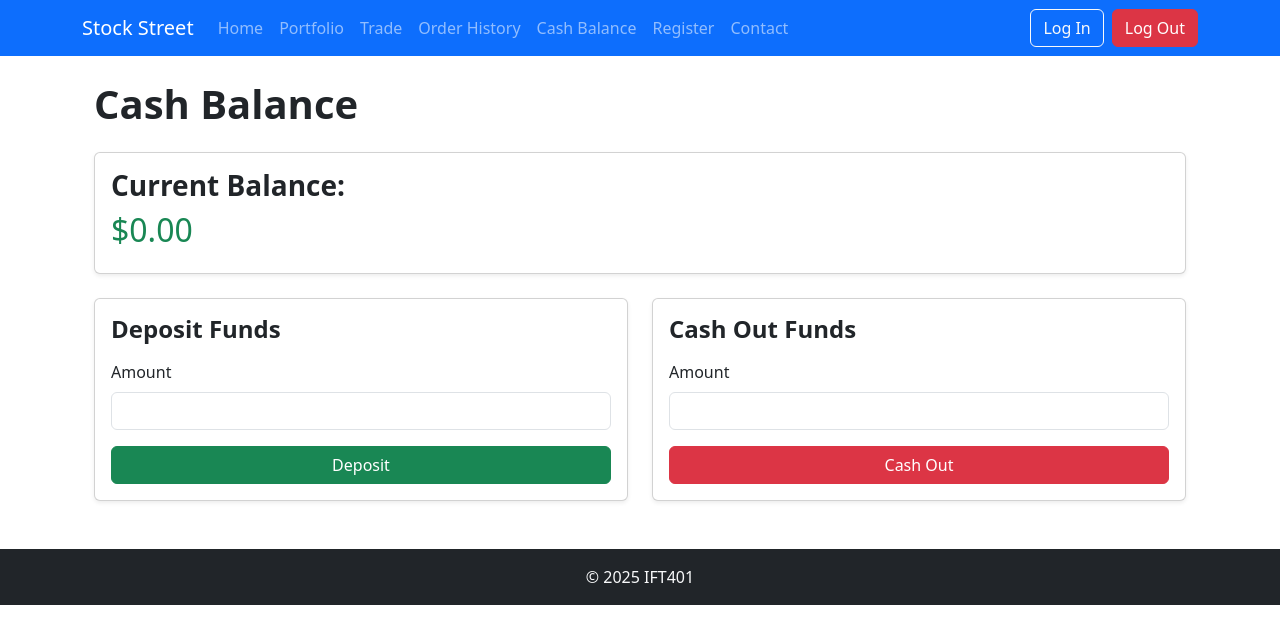
After one commit to wzhan246/github-test, a Flask app: page /cash_balance in a window 1280 px wide. The commit adds this page. Shown: the top 644 px of the page. Run offline with Flask 3, Linux system fonts and the light colour scheme; the visitor is signed in with stand-in values (Sample User, id 1).

Commit message:
Add cash balance and update history of transcations.
I have updated the app.py to include the new route for cash_balances. I have updated the page to show the proper cash balance as well as letting the user withdraw and add. I have added cash balance to both portfolio page and the  trade page. I also added the order history page to show all previous transactions.

```diff
--- a/new-template/app.py
+++ b/new-template/app.py
@@ -202,11 +202,13 @@ def portfolio():
     stocks = Stock.query.all()
     market_prices = {stock.id: random_float(1.0, 5000.0) for stock in stocks}
     return render_template("portfolio.html",
-                           portfolio=portfolio,
-                           user=user,
-                           market_prices=market_prices,
-                           message=request.args.get("message"),
-                           market_is_open=is_market_open())
+        portfolio=portfolio,
+        user=user,
+        market_prices=market_prices,
+        message=request.args.get("message"),
+        market_is_open=is_market_open(),
+        cash_balance=user.cash_balance
+    )
 
 @app.route("/trade", methods=["GET", "POST"])
 @login_required
@@ -225,7 +227,8 @@ def trade():
             portfolio=portfolio,
             display_prices=display_prices,
             message="Market is currently closed. You can trade only during open hours.",
-            market_is_open=False
+            market_is_open=False,
+            cash_balance=user.cash_balance
         )
 
     if request.method == "POST":
@@ -269,7 +272,9 @@ def trade():
                            portfolio=portfolio,
                            display_prices=display_prices,
                            message=message,
-                           market_is_open=True)
+                           market_is_open=True,
+                           cash_balance=user.cash_balance
+    )
 
 @app.route("/order_history")
 @login_required
@@ -370,6 +375,35 @@ def contact():
         pass
     return render_template("contact.html")
 
+@app.route("/cash_balance", methods=["GET", "POST"])
+
+@login_required
+def cash_balance():
+    user = current_user
+    message = None
+
+    if request.method == "POST":
+        action = request.form.get("action")
+        amount = float(request.form.get("amount", 0))
+
+        if amount <= 0:
+            message = "❌ Please enter a positive amount."
+        else:
+            if action == "deposit":
+                user.cash_balance += amount
+                message = f"✅ Deposited ${amount:.2f} successfully!"
+            elif action == "cashout":
+                if user.cash_balance >= amount:
+                    user.cash_balance -= amount
+                    message = f"💵 Cashed out ${amount:.2f} successfully!"
+                else:
+                    message = "❌ Insufficient funds for cash out."
+
+            db.session.commit()
+
+    return render_template("cash_balance.html", user=user, message=message)
+
+
 # -------------------------
 # MAIN ENTRY POINT****
 # -------------------------
--- a/new-template/templates/base.html
+++ b/new-template/templates/base.html
@@ -20,6 +20,7 @@
           <li class="nav-item"><a class="nav-link" href="{{ url_for('portfolio') }}">Portfolio</a></li>
           <li class="nav-item"><a class="nav-link" href="{{ url_for('trade') }}">Trade</a></li>
           <li class="nav-item"><a class="nav-link" href="{{ url_for('order_history') }}">Order History</a></li>
+          <li class="nav-item"><a class="nav-link" href="{{ url_for('cash_balance') }}">Cash Balance</a></li>
           <li class="nav-item"><a class="nav-link" href="{{ url_for('register') }}">Register</a></li>
           <li class="nav-item"><a class="nav-link" href="{{ url_for('contact') }}">Contact</a></li>
         </ul>
--- /dev/null
+++ b/new-template/templates/cash_balance.html
@@ -0,0 +1,54 @@
+{% extends "base.html" %}
+
+{% block title %}Cash Balance{% endblock %}
+
+{% block content %}
+<div class="container mt-4">
+  <h1 class="fw-bold mb-4">Cash Balance</h1>
+
+  {% if message %}
+  <div class="alert alert-info">{{ message }}</div>
+  {% endif %}
+
+  <div class="card shadow-sm">
+    <div class="card-body">
+      <h3 class="fw-semibold">Current Balance:</h3>
+      <h2 class="text-success">${{ "%.2f"|format(user.cash_balance) }}</h2>
+    </div>
+  </div>
+
+  <div class="row mt-4">
+    <div class="col-md-6">
+      <div class="card shadow-sm">
+        <div class="card-body">
+          <h4 class="fw-bold">Deposit Funds</h4>
+          <form method="POST" class="mt-3">
+            <input type="hidden" name="action" value="deposit">
+            <div class="mb-3">
+              <label for="amountDeposit" class="form-label">Amount</label>
+              <input type="number" name="amount" id="amountDeposit" class="form-control" step="0.01" min="1" required>
+            </div>
+            <button type="submit" class="btn btn-success w-100">Deposit</button>
+          </form>
+        </div>
+      </div>
+    </div>
+
+    <div class="col-md-6">
+      <div class="card shadow-sm">
+        <div class="card-body">
+          <h4 class="fw-bold">Cash Out Funds</h4>
+          <form method="POST" class="mt-3">
+            <input type="hidden" name="action" value="cashout">
+            <div class="mb-3">
+              <label for="amountCashout" class="form-label">Amount</label>
+              <input type="number" name="amount" id="amountCashout" class="form-control" step="0.01" min="1" required>
+            </div>
+            <button type="submit" class="btn btn-danger w-100">Cash Out</button>
+          </form>
+        </div>
+      </div>
+    </div>
+  </div>
+</div>
+{% endblock %}
--- a/new-template/templates/portfolio.html
+++ b/new-template/templates/portfolio.html
@@ -12,6 +12,9 @@
   <div class="col-lg-8">
     <h1 class="fw-bold">Portfolio</h1>
     <p class="lead text-muted">Check your assets and investments.</p>
+    <div class="user-info mb-3">
+        <p><strong>Cash Balance:</strong> ${{ "%.2f"|format(cash_balance) }}</p>
+    </div>
   </div>
 </div>
 
--- a/new-template/templates/trade.html
+++ b/new-template/templates/trade.html
@@ -6,6 +6,9 @@
   <div class="col-lg-8">
     <h1 class="fw-bold">Trade Stocks</h1>
     <p class="lead text-muted">Buy or sell stocks from your portfolio.</p>
+        <div class="user-info mb-3">
+        <p><strong>Available Cash:</strong> ${{ "%.2f"|format(cash_balance) }}</p>
+    </div>
   </div>
 </div>
 
```
Also changed, not shown: new-template/templates/order_history.html (+44 -3 lines), new-template/templates/balance.html (added).
